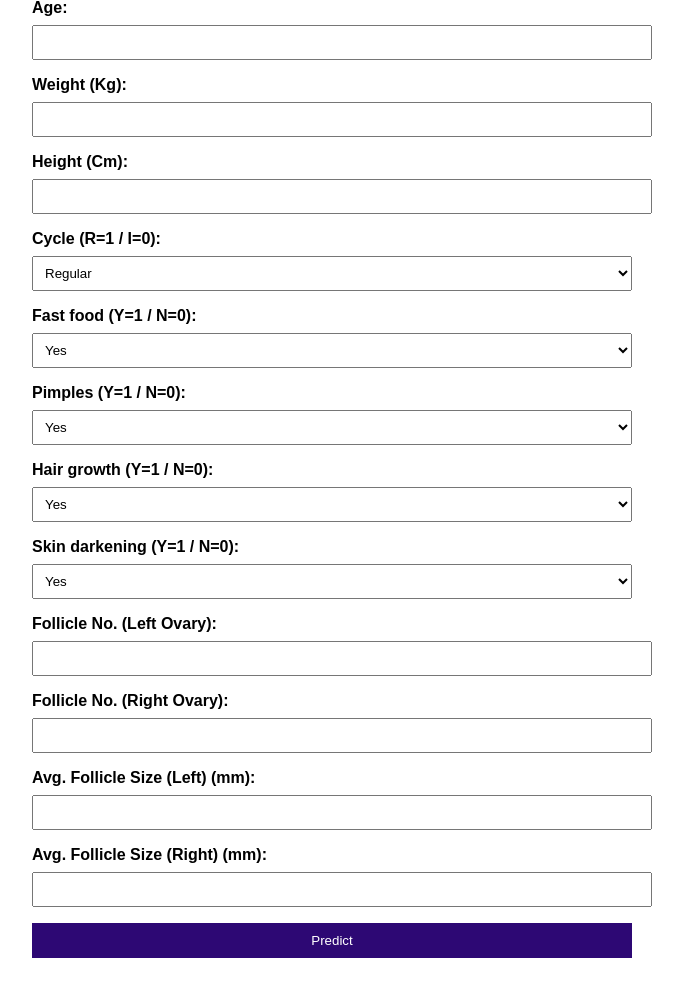
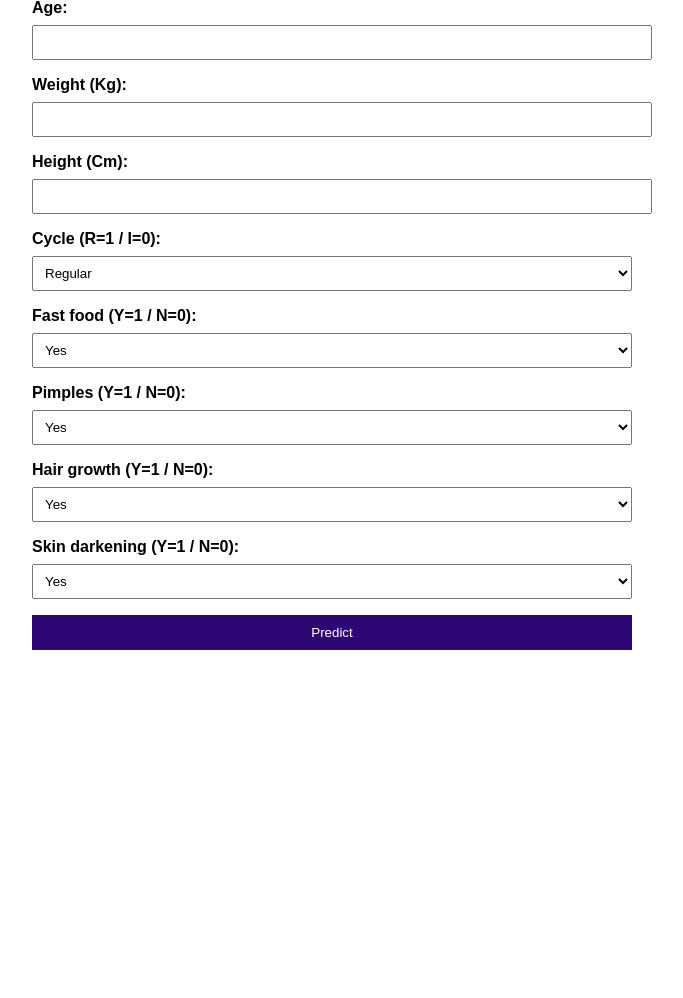
Before and after one commit to JaneetaJolly/Cystalize-PCOS-Predictor, a Flask app: page / in a window 1280 px wide. Shown: the part 89-1087 px from the top of the page, without its empty margins (308-991 px from the left). After the commit the page ends 739 px from the top, so only its background shows below. Run offline with Flask 3, Linux system fonts and the light colour scheme; parts of the project's set-up code (start-up, migrations or seed data) failed here and were passed over.

Commit message:
Updated app.py and form.html to suit basic

```diff
--- a/Model/app.py
+++ b/Model/app.py
@@ -5,8 +5,8 @@ import joblib
 app = Flask(__name__)
 
 # Load your model and scaler
-model = joblib.load('pcos_model.pkl')
-scaler = joblib.load('scaler.pkl')
+model = joblib.load('pcos_model_basic.pkl')
+scaler = joblib.load('scaler_basic.pkl')
 
 # Route: Show the HTML form
 @app.route('/')
@@ -34,10 +34,6 @@ def predict_form():
             int(request.form['Pimples(Y/N)']),
             int(request.form['hair growth(Y/N)']),
             int(request.form['Skin darkening (Y/N)']),
-            int(request.form['Follicle No. (L)']),
-            int(request.form['Follicle No. (R)']),
-            float(request.form['Avg. F size (L) (mm)']),
-            float(request.form['Avg. F size (R) (mm)'])
         ]
 
         # Scale the input and make prediction
@@ -45,7 +41,7 @@ def predict_form():
         input_scaled = scaler.transform(input_array)
         prediction = model.predict(input_scaled)[0]
 
-        result = "⚠️ PCOS Detected" if prediction == 1 else "✅ No PCOS Detected"
+        result = "PCOS Detected" if prediction == 1 else "No PCOS Detected"
 
         return render_template('form.html', prediction=result)
 
--- a/Model/templates/form.html
+++ b/Model/templates/form.html
@@ -77,17 +77,6 @@
             <option value="0">No</option>
         </select>
 
-        <label>Follicle No. (Left Ovary):</label>
-        <input type="number" name="Follicle No. (L)" required>
-
-        <label>Follicle No. (Right Ovary):</label>
-        <input type="number" name="Follicle No. (R)" required>
-
-        <label>Avg. Follicle Size (Left) (mm):</label>
-        <input type="number" step="0.1" name="Avg. F size (L) (mm)" required>
-
-        <label>Avg. Follicle Size (Right) (mm):</label>
-        <input type="number" step="0.1" name="Avg. F size (R) (mm)" required>
 
         <button type="submit">Predict</button>
     </form>
```
